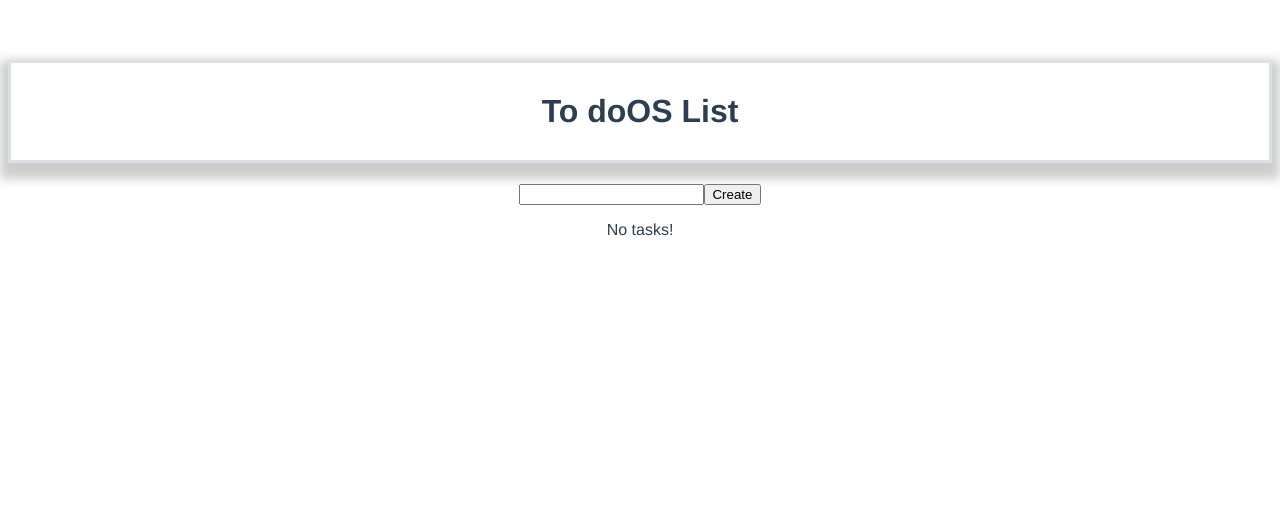
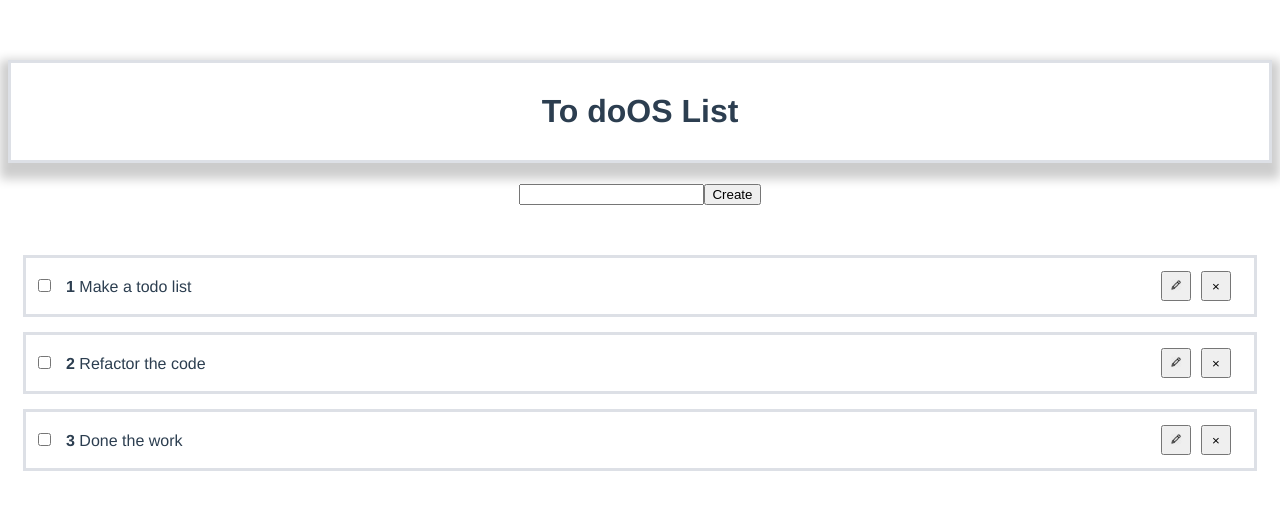
Before and after one commit to Dangeronika/Vue-testwork, a Vue app: page / in a window 1280 px wide. Shown: the top 510 px of the page. Built offline with nearby package versions, Linux system fonts and the light colour scheme.

Commit message:
Make a start tasks and save/load function

```diff
--- a/src/App.vue
+++ b/src/App.vue
@@ -19,8 +19,14 @@ export default {
   data() {
     return {
       tasks: [
+        {id: 1, title: 'Make a todo list', completed:false, rename: false},
+        {id: 2, title: 'Refactor the code', completed:false, rename: false},
+        {id: 3, title: 'Done the work', completed:false, rename: false}
       ],
     }
+  },
+  mounted() {
+    this.getTasks();
   },
   components: {
     Todohead,
@@ -33,8 +39,21 @@ export default {
     },
     addTodo(newTodo) {
       this.tasks.push(newTodo)
+    },
+    getTasks() {
+      if (localStorage.getItem('tasks')) {
+        this.tasks = JSON.parse(localStorage.getItem('tasks'));
+      }
     }
-  }
+  },
+  watch: {
+    tasks: {
+      handler: function(updateTasks) {
+        localStorage.setItem('tasks', JSON.stringify(updateTasks));
+      },
+      deep:true
+    }
+  },
 };
 </script>
 
```
